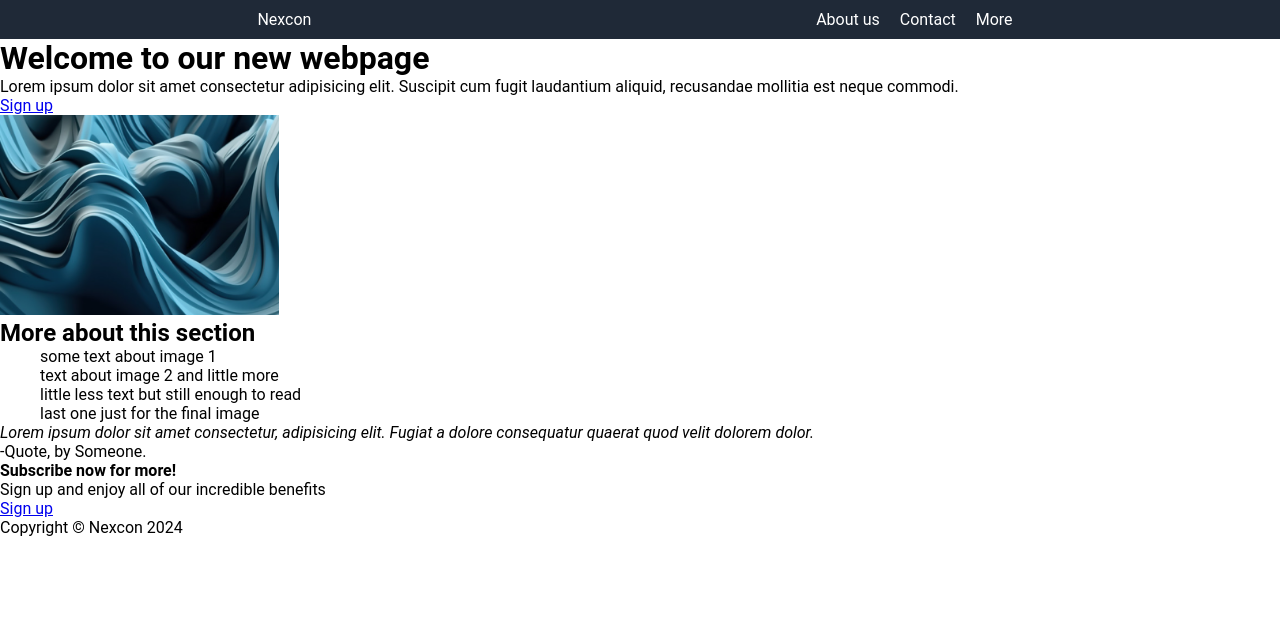
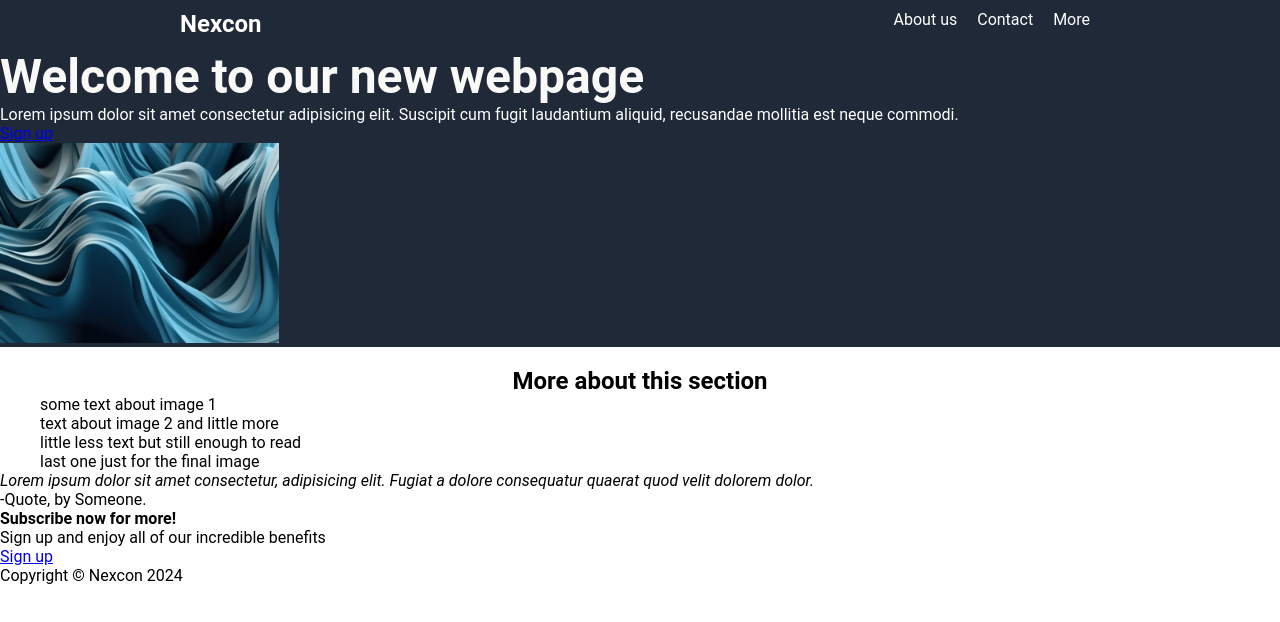
Before and after one commit to patrikralf/Project, a plain HTML site: page html/index.html in a window 1280 px wide. Drawn offline with Linux system fonts and the light colour scheme.

Commit message:
edited flexbox models

```diff
--- a/css/style.css
+++ b/css/style.css
@@ -5,22 +5,41 @@
 
 }
 
-
+.content {
+  padding: ;
+}
 
 a#logo{
+  font-size: 24px;
+  color: F9FAF8;
+  font-weight: bold;
+  flex: 2 1 auto;
 }
+
+h1 {
+  font-weight: bold;
+  font-size: 48px;
+  color: #F9FAF8;
+}
+
+div.first-block {
+  background-color: #1F2937;
+  color: white;
+}
+
 
 div.menu {
   background-color: #1F2937;
-  padding: 10px;
   color: white;
   text-decoration: none;
 }
 
+
 ul.navbar {
-  padding: 0;
+  padding: 10px 180px 10px 180px;
+;
   display: flex;
-  justify-content: space-around;
+  justify-content: space-between;
 
 }
 
@@ -39,3 +58,22 @@ li {
   padding-inline: 10px;
 
 }
+
+.welcome-text {
+  margin: 7% 10% 1% 10%;
+  display: flex;
+
+}
+
+.row {
+    flex-direction: column;
+    align-content: center;
+    flex: 1 2 auto;
+    flex-wrap: wrap;
+
+}
+
+h2 {
+ text-align: center;
+ padding-top: 20px;
+}
```
